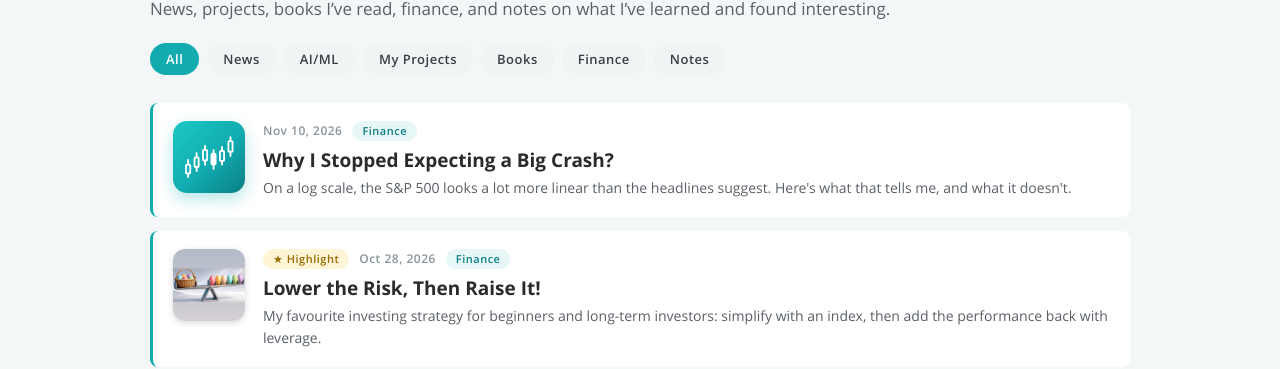
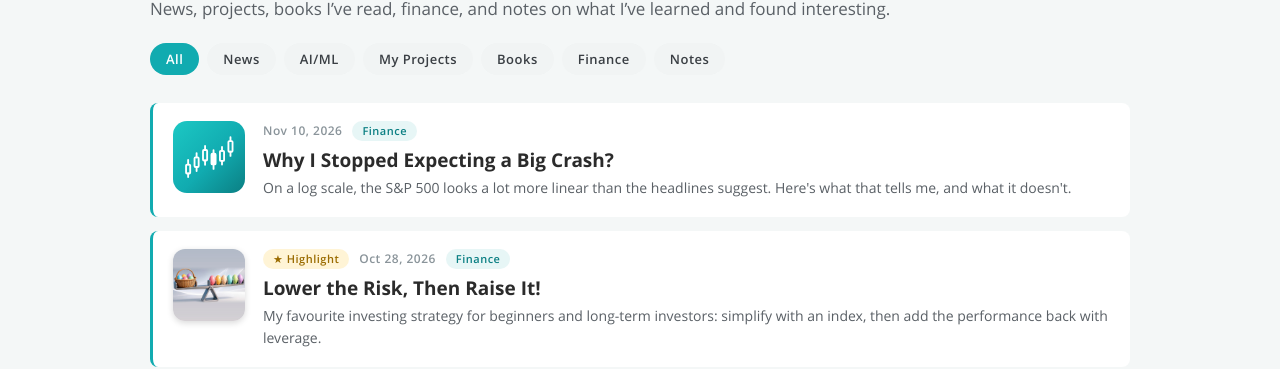
Before and after one commit to maneshgar/personal-website, a Jekyll site: the page built from journal/index.html, in a window 1280 px wide. Shown: the part 168-537 px from the top of the page. Built offline with Jekyll 4.4.1, drawn with Linux system fonts in a browser that asks for light colours.

Commit message:
Remove glow around topic icon tiles
Co-Authored-By: Claude Opus 5.5 <noreply@anthropic.com>

```diff
--- a/css/journal.css
+++ b/css/journal.css
@@ -699,3 +699,11 @@ html.theme-dark .w-body p.w-caption { color: #8D99A1 !important; }
 
 /* medium-size centred image */
 .w-body img.w-shot-medium { display: block; width: 460px; max-width: 100%; margin: 40px auto 24px; }
+
+/* no glow/shadow around the topic icon tiles (news, projects, finance) */
+.is-icon,
+.is-icon.is-project,
+.is-icon.is-finance,
+header .hero-card-cover.is-icon,
+header .hero-card-cover.is-icon.is-project,
+header .hero-card-cover.is-icon.is-finance { box-shadow: none !important; }
```
